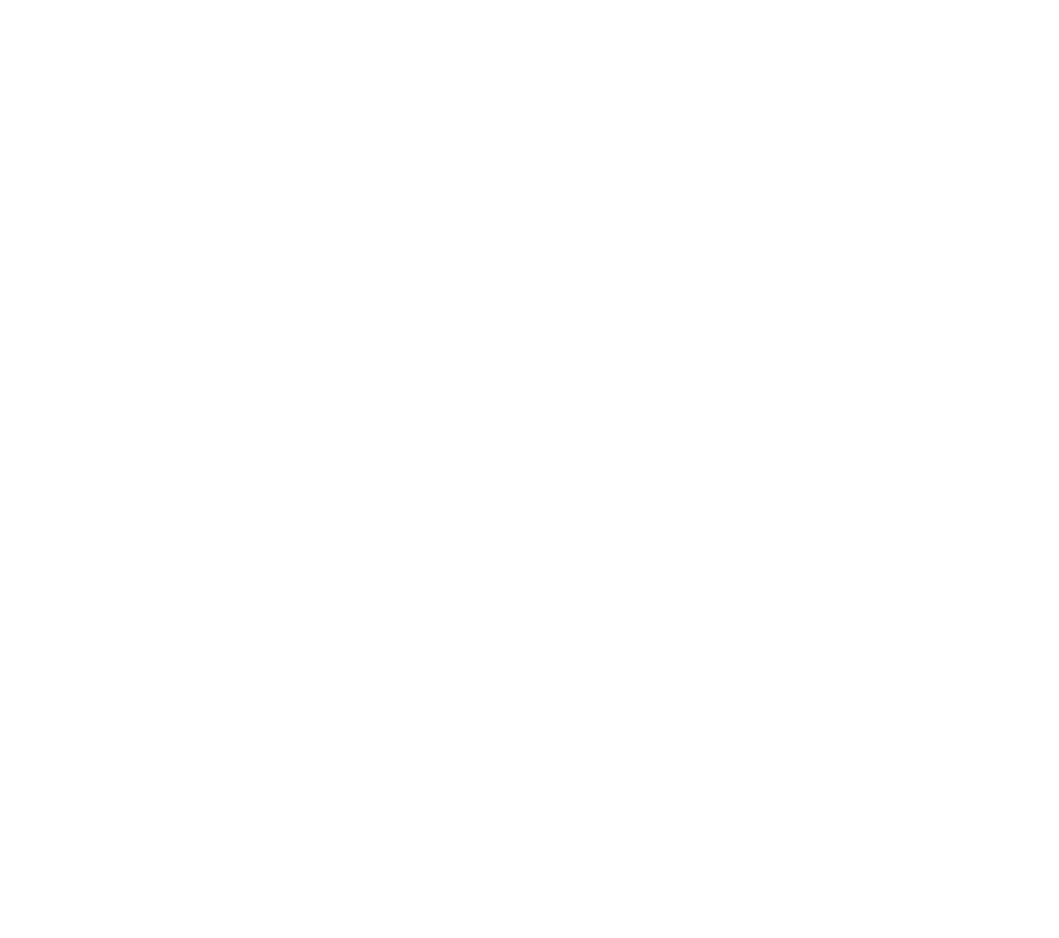
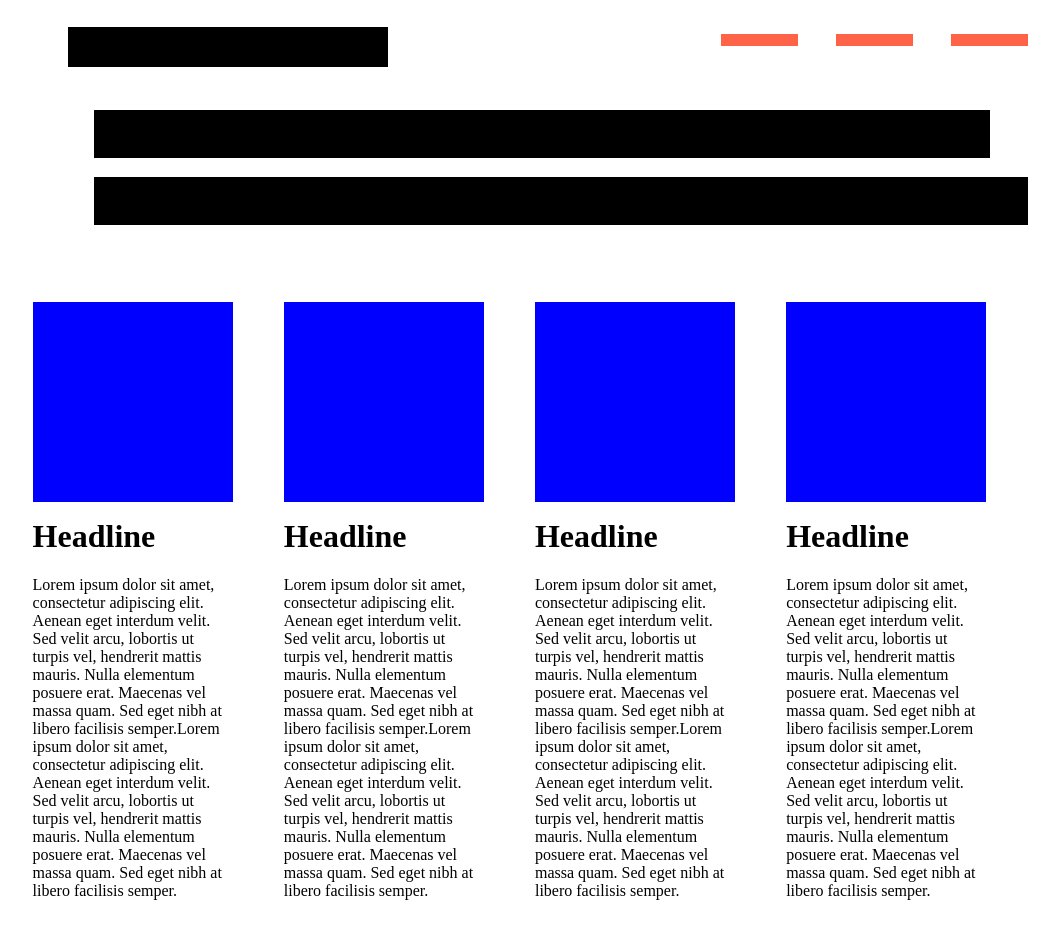
Before and after one commit to GarrettLeePrice/CSS-MediaQueryTemplates, a plain HTML site: page featured.html in a window 1280 px wide. Shown: the whole page, without its empty margins (4-1063 px from the left). Before the commit the page ends 800 px from the top, so only its background shows below. Drawn offline with Linux system fonts and the light colour scheme.

Commit message:
featured template all breakpoints done

```diff
--- a/css/style-featured.css
+++ b/css/style-featured.css
@@ -0,0 +1,163 @@
+* {
+  box-sizing: border-box;
+}
+
+.container {
+  width: 100vw;
+}
+
+.logo,
+.nav,
+.header,
+.header2
+ {
+  background-color: black;
+  margin: 1.5%;
+}
+
+.text {
+  margin: 1.5% 1.5% 5% 1.5%;
+  width:85vw;
+
+}
+
+.logo {
+  height:2.5vh;
+  width:25vw;
+}
+
+.nav {
+  height: 1.5vh;
+  width: 8vw;
+  display: inline-block;
+  margin-top: .75%;
+
+}
+
+
+.header {
+  height:3vh;
+  width:77vw;
+}
+
+.header2 {
+  height:3vh;
+  width:80vw;
+  margin-bottom: 8%;
+}
+
+.main,
+.sub1,
+.sub2,
+.sub3
+ {
+  width:85vw;
+  height: 60vh;
+  margin: 0 1% 0 1.5%;
+  background-color: black;
+}
+
+
+@media screen and (min-width:768px) {
+
+  .nav {
+    background-color: tomato;
+    float: right;
+    margin: 2% 2% 0 1%;
+    height: 1.5vh;
+    width: 6vw;
+
+
+  }
+
+  .header {
+    width:70vw;
+  }
+
+  .header2 {
+    margin-bottom: 4%;
+    width:73vw;
+
+  }
+
+  .nav1 {
+    margin-right: 30%;
+
+  }
+
+  .logo {
+    display: inline-block;
+    height:3vh;
+    width:25vw;
+  }
+
+  .tile {
+    width:42vh;
+    float: left;
+    margin: 2%;
+    }
+
+  .main,
+  .sub1,
+  .sub2,
+  .sub3
+   {
+    width: 100%;
+    height: 325px;
+    margin: 0 1% 0 1.5%;
+    background-color: blue;
+    float: left;
+    }
+
+
+  .text {
+    margin: 1.5% 1.5% 5% 1.5%;
+    width:100%;
+
+  }
+}
+
+@media screen and (min-width:1000px) {
+  .tile {
+    width:25vh;
+    float: left;
+    margin: 2%;
+    }
+    .main,
+    .sub1,
+    .sub2,
+    .sub3
+   {
+    width: 100%;
+    height: 200px;
+    margin: 0 1% 8% 1.5%;
+    background-color: blue;
+    float: left;
+    }
+  .logo {
+    margin-left: 5%;
+    height: 5vh;
+  }
+  .nav {
+    margin-left: 1%;
+  }
+
+  .nav1 {
+    margin-right: 20%;
+  }
+  .header {
+    margin-left: 7%;
+    height: 6vh;
+  }
+  .header2 {
+    margin-left: 7%;
+    height: 6vh;
+  }
+
+}
+
+.clearfix::after {
+  content: "";
+  display: block;
+  clear: both;
+}
--- a/featured.html
+++ b/featured.html
@@ -7,17 +7,55 @@
     <meta name="viewport" content="width=device-width">
   </head>
   <body>
-     <div class="container">
-       <div class="main">
+     <div class="container clearfix">
+       <div class="logo">
 
        </div>
-       <div class="sub1">
+       <div class="nav1 nav">
+       </div>
+       <div class="nav">
+       </div>
+       <div class="nav">
+       </div>
+
+       <div class="header">
 
        </div>
-       <div class="sub2">
+       <div class="header2">
 
        </div>
 
-     </div>
+      <div class="mainTile tile">
+        <div class="main">
+        </div>
+        <div class="text">
+          <h1>Headline</h1>
+          <p>Lorem ipsum dolor sit amet, consectetur adipiscing elit. Aenean eget interdum velit. Sed velit arcu, lobortis ut turpis vel, hendrerit mattis mauris. Nulla elementum posuere erat. Maecenas vel massa quam. Sed eget nibh at libero facilisis semper.Lorem ipsum dolor sit amet, consectetur adipiscing elit. Aenean eget interdum velit. Sed velit arcu, lobortis ut turpis vel, hendrerit mattis mauris. Nulla elementum posuere erat. Maecenas vel massa quam. Sed eget nibh at libero facilisis semper.</p>
+        </div>
+      </div>
+      <div class="subTile1 tile">
+        <div class="sub1">
+        </div>
+        <div class="text">
+          <h1>Headline</h1>
+          <p>Lorem ipsum dolor sit amet, consectetur adipiscing elit. Aenean eget interdum velit. Sed velit arcu, lobortis ut turpis vel, hendrerit mattis mauris. Nulla elementum posuere erat. Maecenas vel massa quam. Sed eget nibh at libero facilisis semper.Lorem ipsum dolor sit amet, consectetur adipiscing elit. Aenean eget interdum velit. Sed velit arcu, lobortis ut turpis vel, hendrerit mattis mauris. Nulla elementum posuere erat. Maecenas vel massa quam. Sed eget nibh at libero facilisis semper.</p>
+        </div>
+      </div>
+      <div class="subTile2 tile">
+        <div class="sub2">
+        </div>
+        <div class="text">
+          <h1>Headline</h1>
+            <p>Lorem ipsum dolor sit amet, consectetur adipiscing elit. Aenean eget interdum velit. Sed velit arcu, lobortis ut turpis vel, hendrerit mattis mauris. Nulla elementum posuere erat. Maecenas vel massa quam. Sed eget nibh at libero facilisis semper.Lorem ipsum dolor sit amet, consectetur adipiscing elit. Aenean eget interdum velit. Sed velit arcu, lobortis ut turpis vel, hendrerit mattis mauris. Nulla elementum posuere erat. Maecenas vel massa quam. Sed eget nibh at libero facilisis semper.</p>
+        </div>
+      </div>
+      <div class="subTile3 tile">
+        <div class="sub3">
+        </div>
+        <div class="text">
+          <h1>Headline</h1>
+            <p>Lorem ipsum dolor sit amet, consectetur adipiscing elit. Aenean eget interdum velit. Sed velit arcu, lobortis ut turpis vel, hendrerit mattis mauris. Nulla elementum posuere erat. Maecenas vel massa quam. Sed eget nibh at libero facilisis semper.Lorem ipsum dolor sit amet, consectetur adipiscing elit. Aenean eget interdum velit. Sed velit arcu, lobortis ut turpis vel, hendrerit mattis mauris. Nulla elementum posuere erat. Maecenas vel massa quam. Sed eget nibh at libero facilisis semper.</p>
+      </div>
+    </div>
   </body>
 </html>
```
